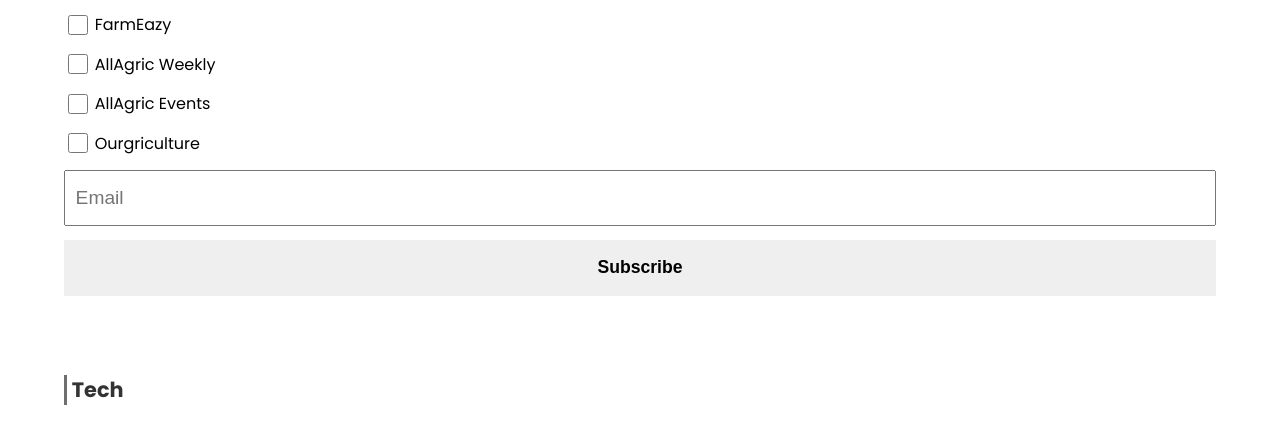
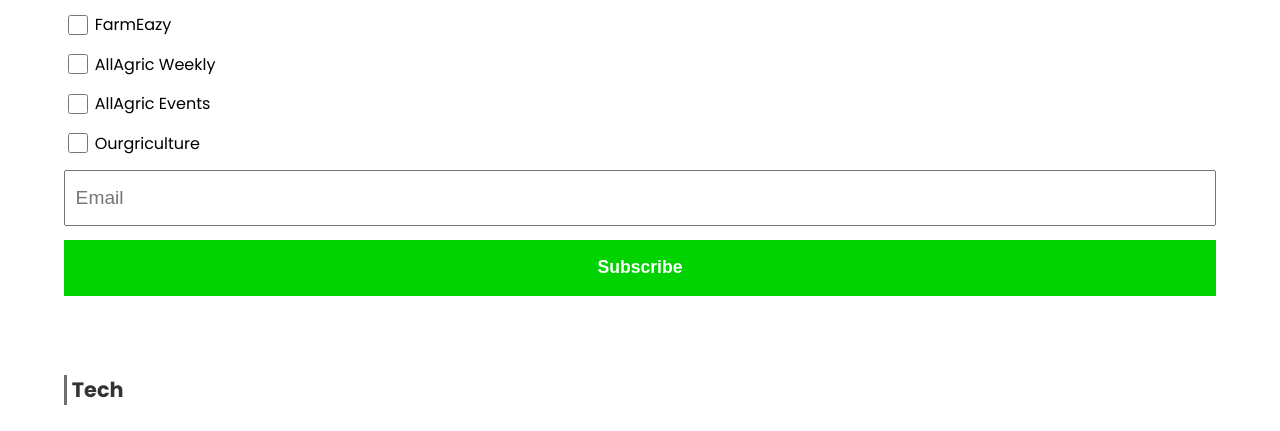
Before and after one commit to michaelamponsah/all-agric, a PHP site: page / in a window 1280 px wide. Shown: the part 4699-5130 px from the top of the page. Run offline with PHP 8.4, Linux system fonts and the light colour scheme.

Commit message:
Modify subscribe button styles

```diff
--- a/css/style.css
+++ b/css/style.css
@@ -211,6 +211,8 @@ body {
   font-size: 1.1rem;
   font-weight: 600;
   border: none;
+  background-color: var(--clr-primary);
+  color: #fff;
 }
 
 .news-letter input[type="email"] {
```
